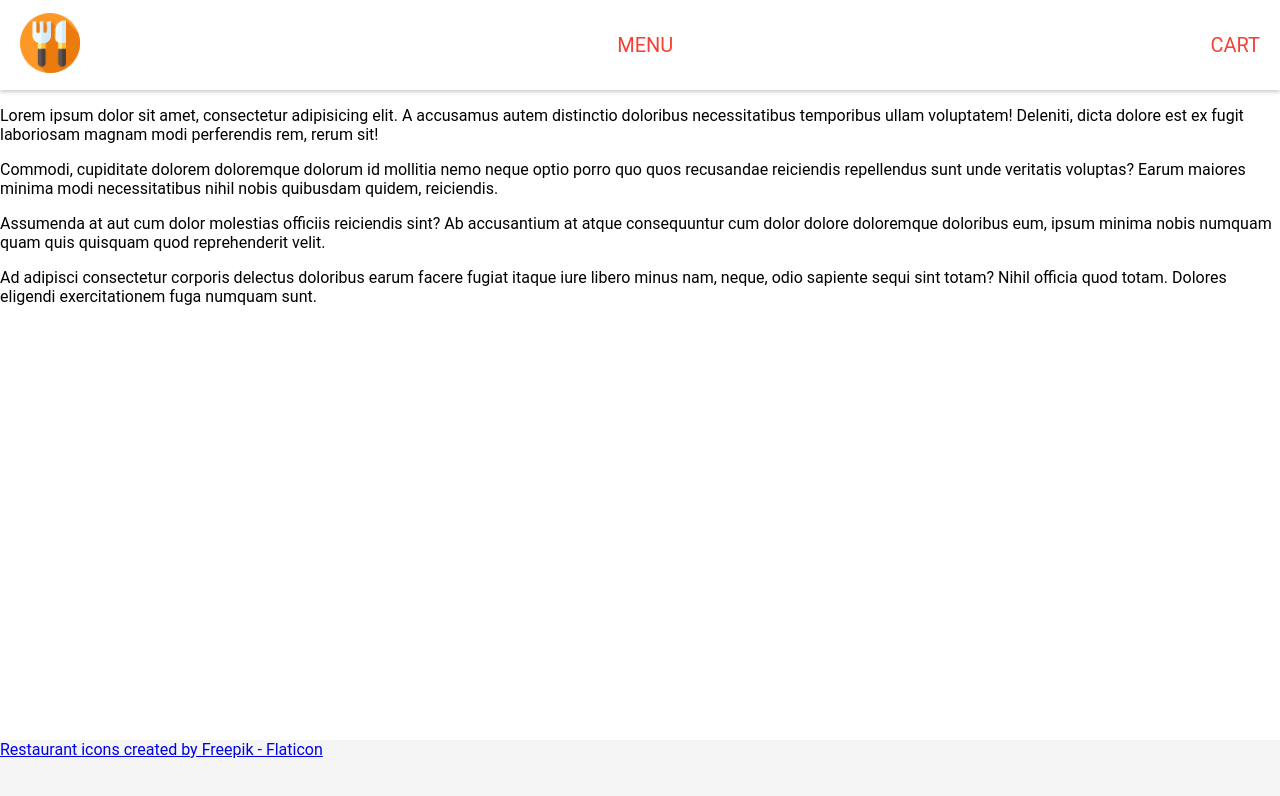
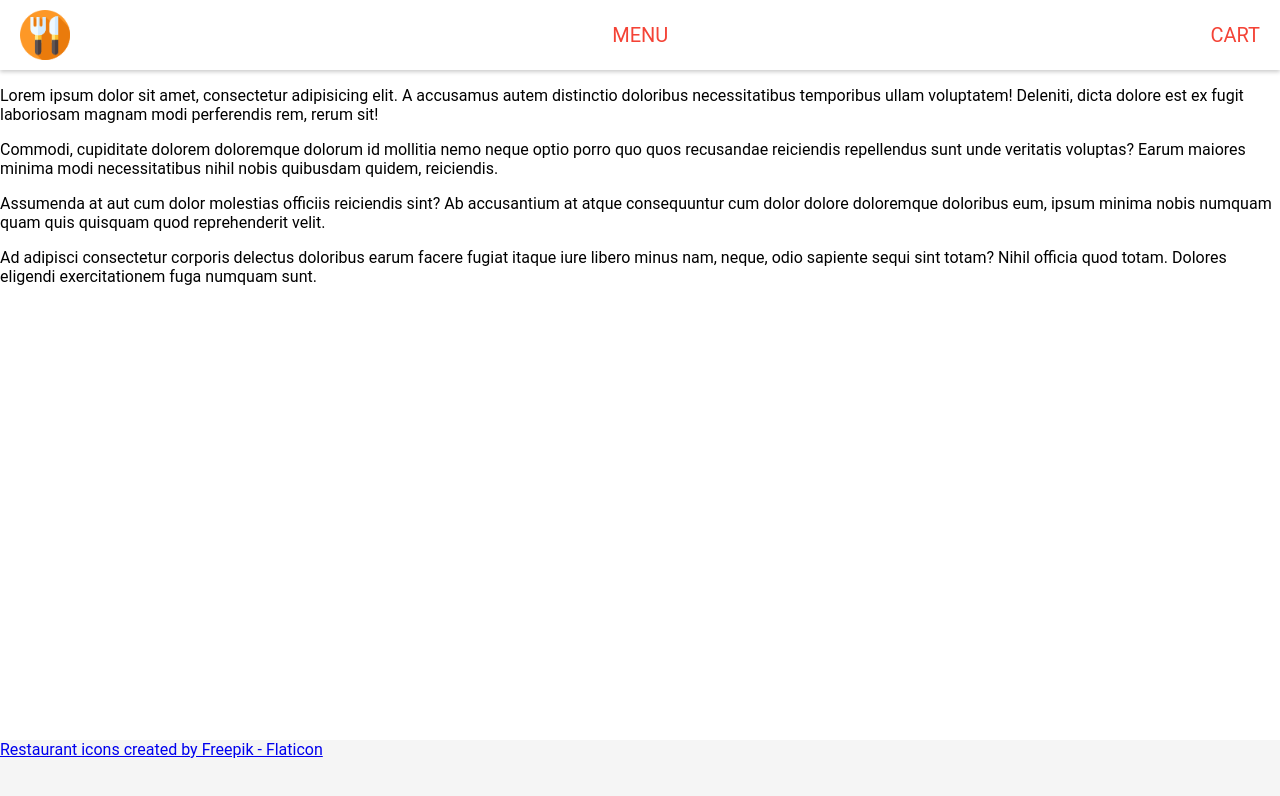
Before and after one commit to sn3ak1/restaurant-front, an Angular app: page /home in a window 1280 px wide. Shown: the top 796 px of the page. Built offline with nearby package versions, Linux system fonts and the light colour scheme.

Commit message:
header height

```diff
--- a/src/app/components/header/header.component.html
+++ b/src/app/components/header/header.component.html
@@ -1,5 +1,5 @@
 <nav>
-  <a routerLink="/home"> <img src="assets/logo.png" alt="">
+  <a class="logo" routerLink="/home"> <img src="assets/logo.png" alt="">
   </a>
   <a routerLink="/dishes">MENU</a>
   <a>CART</a>
--- a/src/app/components/header/header.component.scss
+++ b/src/app/components/header/header.component.scss
@@ -1,10 +1,11 @@
 @use 'src/styles' as s;
+
 
 nav {
   display: flex;
   justify-content: space-between;
   align-items: center;
-  padding: 20px;
+  padding: 10px 20px;
   box-shadow: 0 2px 4px 0 rgba(0, 0, 0, 0.2);
   height: 50px;
   background-color: #fff;
@@ -15,12 +16,17 @@ a {
   font-size: 20px;
   font-family: 'Roboto', sans-serif;
   color: s.$primary-color;
+  text-align: center;
 
   &:hover {
     color: darken(s.$primary-color, 20%);
   }
 
-  img {
-    height: 60px;
+  &.logo {
+    height: 100%;
+
+    img {
+      max-height: 100%;
+    }
   }
 }
```
